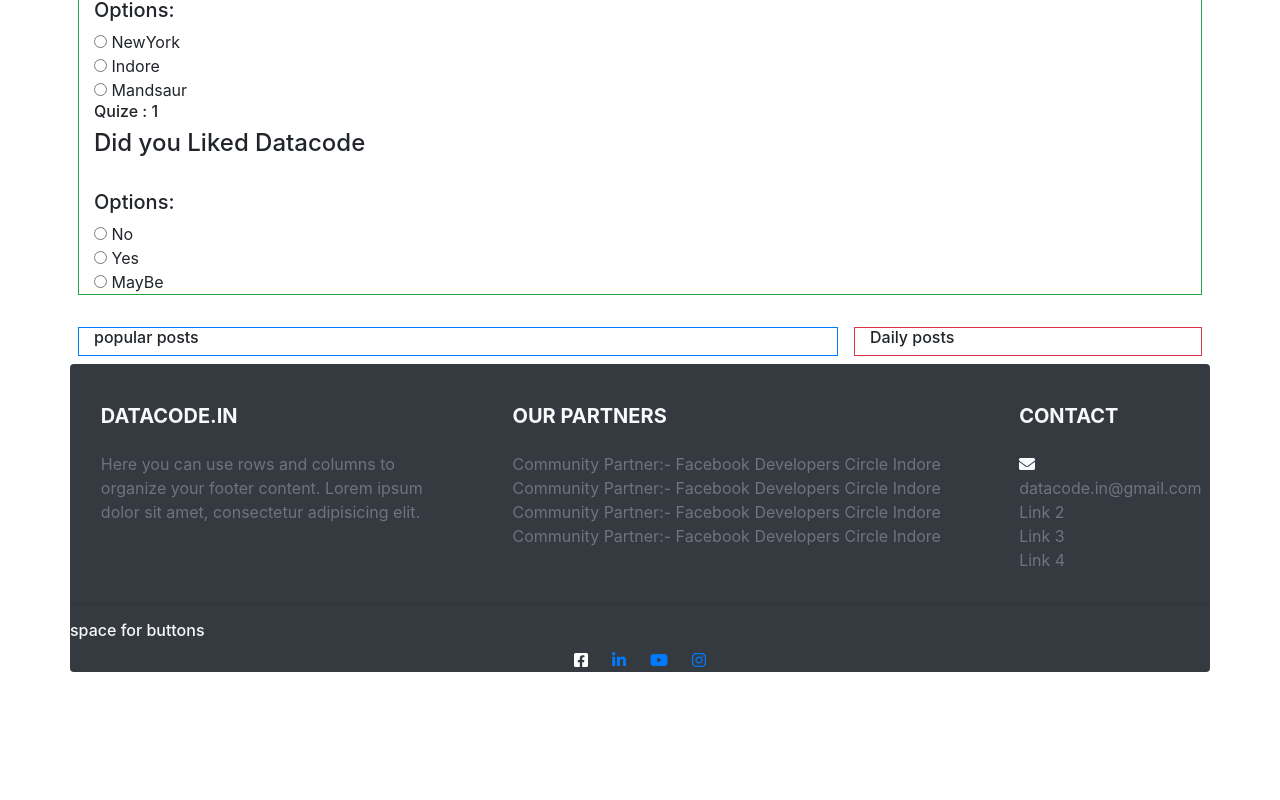
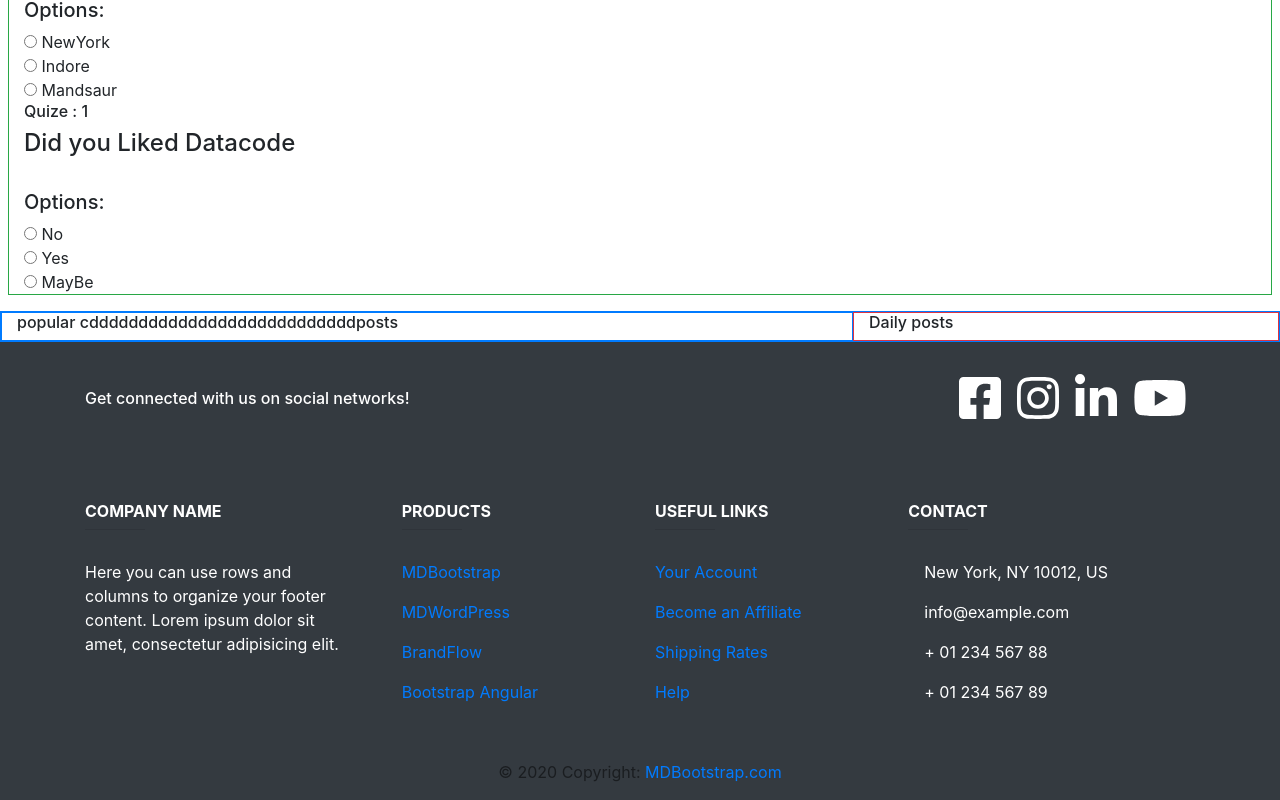
Before and after one commit to akshayDatacode/react-datacode, a React (Create React App) app: page /python_mcqs in a window 1280 px wide. Shown: the part 627-1427 px from the top of the page. Before the commit the page ends 1323 px from the top, so only its background shows below. Built offline with nearby package versions, Linux system fonts and the light colour scheme.

Commit message:
Screen fix problem resolved with proper header footer and main section

```diff
--- a/src/App.js
+++ b/src/App.js
@@ -10,7 +10,7 @@ import IndexHeader from "./components/header_component/IndexHeader";
 const App = () => {
   return (
     <Router>
-      <div className="container ">
+      <div className="container-fluid">
         <div className="row">
           <div className="row">
             <div className="col-md col-sm mb-5">
@@ -20,17 +20,17 @@ const App = () => {
         </div>
       </div>
 
-      <div className="container">
-        <div className="row  mt-3 mb-2 ">
-          <div className="col-md-12">
+      <div className="container-fluid m-0">
+        <div className="row  mt-3 mb-2 p-0 ">
+          <div className="col">
             <AppRouters />
           </div>
         </div>
+      </div>
 
-        <div className="row  mt-3 mb-2 ">
-          <div className="col-md-12">
-            <IndexFooter />
-          </div>
+      <div className="row m-0 p-0 ">
+        <div className="col">
+          <IndexFooter />
         </div>
       </div>
     </Router>
--- a/src/components/footer_component/FooterComponent.jsx
+++ b/src/components/footer_component/FooterComponent.jsx
@@ -9,116 +9,162 @@ import {
   faMailchimp
 } from "@fortawesome/free-brands-svg-icons";
 import { faEnvelope } from "@fortawesome/free-solid-svg-icons";
+import { Container } from "react-bootstrap";
 class FooterComponent extends Component {
   state = {};
   render() {
     return (
       <>
-        <footer class=" rounded page-footer font-small stylish-color-dark pt-4 text-light bg-dark">
-          <div class="container text-center text-md-left">
-            <div class="row">
-              <div class="col-md-4 mx-auto">
-                <h5 class="font-weight-bold text-uppercase mt-3 mb-4 ">
-                  Datacode.in
-                </h5>
-                <p class="text-muted">
+        <footer className=" bg-dark text-white page-footer font-small blue-grey lighten-5">
+          <div className="bg-dark">
+            <div className="container">
+              <div className="row py-4 d-flex align-items-center bg-dark">
+                <div className="col-md-6 col-lg-5 text-center text-md-left mb-4 mb-md-0">
+                  <h6 className="mb-0">
+                    Get connected with us on social networks!
+                  </h6>
+                </div>
+
+                <div className="col-md-6 col-lg-7 text-center text-md-right">
+                  <a href="https://www.facebook.com/Datacode.in/" cl>
+                    <FontAwesomeIcon
+                      icon={faFacebookSquare}
+                      size="3x"
+                      color="white"
+                      className="m-2"
+                    />
+                  </a>
+                  <a href="https://www.facebook.com/Datacode.in/">
+                    <FontAwesomeIcon
+                      icon={faInstagram}
+                      size="3x"
+                      color="white"
+                      className="m-2"
+                    />
+                  </a>
+                  <a href="https://www.facebook.com/Datacode.in/">
+                    <FontAwesomeIcon
+                      icon={faLinkedinIn}
+                      size="3x"
+                      color="white"
+                      className="m-2"
+                    />
+                  </a>
+                  <a href="https://www.facebook.com/Datacode.in/">
+                    <FontAwesomeIcon
+                      icon={faYoutube}
+                      size="3x"
+                      color="white"
+                      className="m-2"
+                    />
+                  </a>
+                </div>
+              </div>
+            </div>
+          </div>
+
+          <div className="container text-center text-md-left mt-5 ">
+            <div className="row mt-3 dark-grey-text">
+              <div className="col-md-3 col-lg-4 col-xl-3 mb-4">
+                <h6 className="text-uppercase font-weight-bold">
+                  Company name
+                </h6>
+                <hr
+                  class="teal accent-3 mb-4 mt-0 d-inline-block mx-auto"
+                  style={{ width: 60 }}
+                />
+                <p>
                   Here you can use rows and columns to organize your footer
                   content. Lorem ipsum dolor sit amet, consectetur adipisicing
                   elit.
                 </p>
               </div>
-              <hr class="clearfix w-100 d-md-none" />
-
-              <div class="col-md-5 mx-auto">
-                <h5 class="font-weight-bold text-uppercase mt-3 mb-4">
-                  Our Partners
-                </h5>
-
-                <ul class="list-unstyled">
-                  <li>
-                    <a href="#!" class="text-muted">
-                      Community Partner:- Facebook Developers Circle Indore
-                    </a>
-                  </li>
-                  <li>
-                    <a href="#!" class="text-muted">
-                      Community Partner:- Facebook Developers Circle Indore
-                    </a>
-                  </li>
-                  <li>
-                    <a href="#!" class="text-muted">
-                      Community Partner:- Facebook Developers Circle Indore
-                    </a>
-                  </li>
-                  <li>
-                    <a href="#!" class="text-muted">
-                      Community Partner:- Facebook Developers Circle Indore
-                    </a>
-                  </li>
-                </ul>
+              <div className="col-md-2 col-lg-2 col-xl-2 mx-auto mb-4">
+                <h6 className="text-uppercase font-weight-bold">Products</h6>
+                <hr
+                  className="teal accent-3 mb-4 mt-0 d-inline-block mx-auto"
+                  style={{ width: 60 }}
+                />
+                <p>
+                  <a class="dark-grey-text" href="#!">
+                    MDBootstrap
+                  </a>
+                </p>
+                <p>
+                  <a class="dark-grey-text" href="#!">
+                    MDWordPress
+                  </a>
+                </p>
+                <p>
+                  <a class="dark-grey-text" href="#!">
+                    BrandFlow
+                  </a>
+                </p>
+                <p>
+                  <a class="dark-grey-text" href="#!">
+                    Bootstrap Angular
+                  </a>
+                </p>
+              </div>
+              <div className="col-md-3 col-lg-2 col-xl-2 mx-auto mb-4">
+                <h6 className="text-uppercase font-weight-bold">
+                  Useful links
+                </h6>
+                <hr
+                  class="teal accent-3 mb-4 mt-0 d-inline-block mx-auto"
+                  style={{ width: 60 }}
+                />
+                <p>
+                  <a className="dark-grey-text" href="#!">
+                    Your Account
+                  </a>
+                </p>
+                <p>
+                  <a className="dark-grey-text" href="#!">
+                    Become an Affiliate
+                  </a>
+                </p>
+                <p>
+                  <a className="dark-grey-text" href="#!">
+                    Shipping Rates
+                  </a>
+                </p>
+                <p>
+                  <a className="dark-grey-text" href="#!">
+                    Help
+                  </a>
+                </p>
               </div>
 
-              <hr class="clearfix w-100 d-md-none" />
-
-              <div class="col-md-2 mx-auto">
-                <h5 class="font-weight-bold text-uppercase mt-3 mb-4">
-                  Contact
-                </h5>
-
-                <ul class="list-unstyled">
-                  <li>
-                    <FontAwesomeIcon icon={faEnvelope} />
-                    <a href="#!" class="text-muted">
-                      datacode.in@gmail.com
-                    </a>
-                  </li>
-                  <li>
-                    <a href="#!" class="text-muted">
-                      Link 2
-                    </a>
-                  </li>
-                  <li>
-                    <a href="#!" class="text-muted">
-                      Link 3
-                    </a>
-                  </li>
-                  <li>
-                    <a href="#!" class="text-muted">
-                      Link 4
-                    </a>
-                  </li>
-                </ul>
+              <div className="col-md-4 col-lg-3 col-xl-3 mx-auto mb-md-0 mb-4">
+                <h6 className="text-uppercase font-weight-bold">Contact</h6>
+                <hr
+                  class="teal accent-3 mb-4 mt-0 d-inline-block mx-auto"
+                  style={{ width: 60 }}
+                />
+                <p>
+                  <i class="fas fa-home mr-3"></i> New York, NY 10012, US
+                </p>
+                <p>
+                  <i class="fas fa-envelope mr-3"></i> info@example.com
+                </p>
+                <p>
+                  <i class="fas fa-phone mr-3"></i> + 01 234 567 88
+                </p>
+                <p>
+                  <i class="fas fa-print mr-3"></i> + 01 234 567 89
+                </p>
               </div>
             </div>
           </div>
 
-          <hr />
-          <h6>space for buttons</h6>
-          <ul class="list-unstyled list-inline text-center">
-            <li class="list-inline-item">
-              <a
-                class="btn-floating btn-tw mx-2"
-                href="https://www.facebook.com/Datacode.in/"
-              >
-                <FontAwesomeIcon icon={faFacebookSquare} color="white" />
-              </a>
-            </li>
-            <li class="list-inline-item">
-              <a class="btn-floating btn-tw mx-2">
-                <FontAwesomeIcon icon={faLinkedinIn} />
-              </a>
-            </li>
-            <li class="list-inline-item">
-              <a class="btn-floating btn-gplus mx-2">
-                <FontAwesomeIcon icon={faYoutube} />
-              </a>
-            </li>
-            <li class="list-inline-item">
-              <a class="btn-floating btn-li mx-2">
-                <FontAwesomeIcon icon={faInstagram} />
-              </a>
-            </li>
-          </ul>
+          <div className="footer-copyright text-center text-black-50 py-3 bg-dark">
+            © 2020 Copyright:
+            <a class="dark-grey-text" href="https://mdbootstrap.com/">
+              {" "}
+              MDBootstrap.com
+            </a>
+          </div>
         </footer>
       </>
     );
--- a/src/components/footer_component/FooterComponentUpper.jsx
+++ b/src/components/footer_component/FooterComponentUpper.jsx
@@ -1,14 +1,14 @@
-import React, { Component } from 'react';
+import React, { Component } from "react";
 class FooterComponentUpper extends Component {
-    state = {  }
+  state = {};
   render() {
     return (
       <>
-            <div className='row'>
-                <div className=" border m-2 border-primary col-sm col-md-8 ">
-                    <h6> popular posts</h6>
+        <div className="row border border-primary">
+          <div className=" border border-primary col-sm col-md-8 ">
+            <h6> popular cdddddddddddddddddddddddddddposts</h6>
           </div>
-                <div className=" border m-2 border-danger col-sm col-md ">
+          <div className=" border border-danger col-sm col-md-4 ">
             <h6> Daily posts</h6>
           </div>
         </div>
--- a/src/components/footer_component/indexFooter.jsx
+++ b/src/components/footer_component/indexFooter.jsx
@@ -7,14 +7,13 @@ class IndexFooter extends Component {
     return (
       <>
         <div className="row">
-          <div className="col-md-12 col-sm-6">
+          <div className="col">
             <FooterComponentUpper />
           </div>
-
-          <div className="row ">
-            <div className="col-md-12 col-sm-6 ">
-              <FooterComponent />
-            </div>
+        </div>
+        <div className="row">
+          <div className="col p-0 m-0">
+            <FooterComponent />
           </div>
         </div>
       </>
--- a/src/components/main_component/index.jsx
+++ b/src/components/main_component/index.jsx
@@ -8,9 +8,16 @@ class MainComponent extends Component {
   render() {
     return (
       <>
-        <HeaderBannerSection imgsource="h2.jpeg" interlink="#btn_header" />
-
-        <Indexposts />
+        <div className="row">
+          <div className="col border border-primary ">
+            <HeaderBannerSection imgsource="h2.jpeg" interlink="#btn_header" />
+          </div>
+        </div>
+        <div className="row">
+          <div className="col">
+            <Indexposts />
+          </div>
+        </div>
       </>
     );
   }
```
Also changed, not shown: src/app_routers/AppRouters.jsx (+23 -16 lines), src/index.js (+7 -7 lines). Lines whose indentation alone changed are shown as unchanged.
